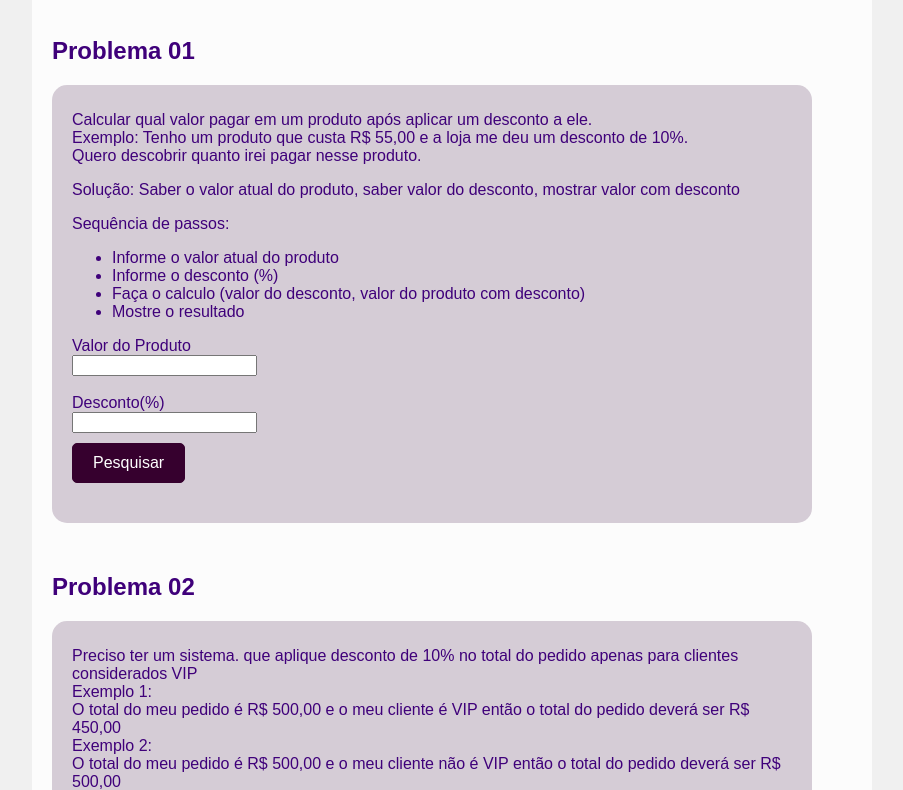
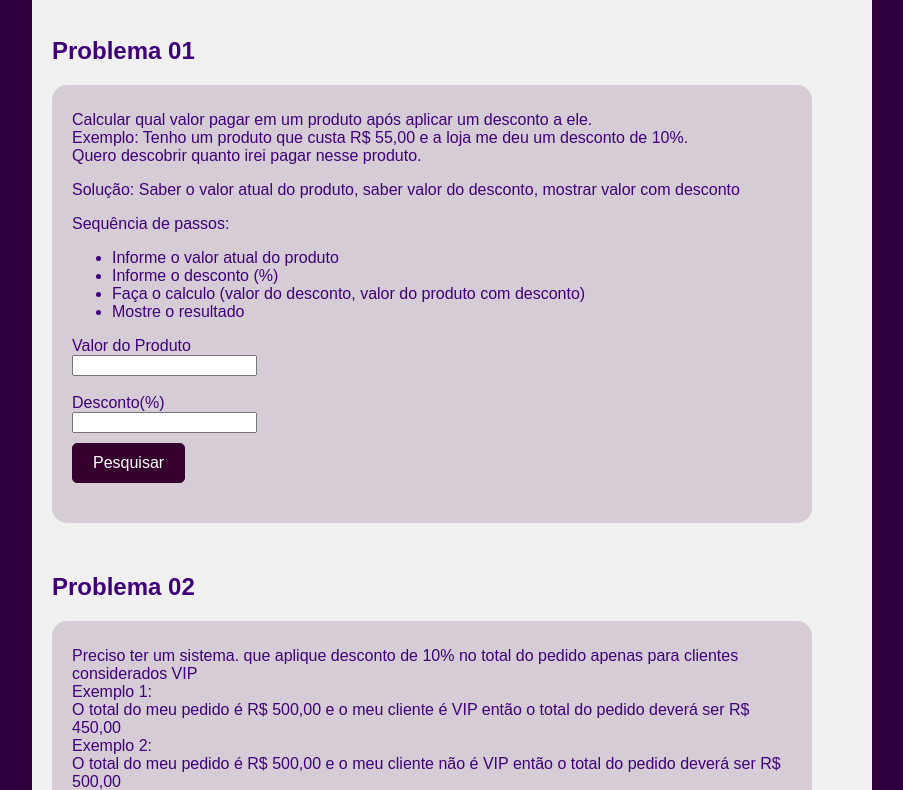
Before and after one commit to dmurai01/mentoria-exercicios.github.io, a plain HTML site: page index.html in a window 1280 px wide. Shown: the part 101-891 px from the top of the page, without its empty margins (198-1101 px from the left). Drawn offline with Linux system fonts and the light colour scheme; a web font is replaced by a local one.

Commit message:
bg alterado

```diff
--- a/src/styles.css
+++ b/src/styles.css
@@ -2,12 +2,12 @@ body {
     font-family: 'Lunasima', sans-serif;
     font-weight: 400;
     font-style: normal;
-    background-color: rgb(240, 240, 240);
+    background-color: rgb(47, 0, 61);
     color: rgb(63, 0, 122);
     padding-left: 20px;
 }
 .container {
-    background-color: rgba(255, 255, 255, 0.8);
+    background-color: rgb(240, 240, 240);
     max-width: 800px;
     margin: 0 auto;
     padding: 20px;
```
